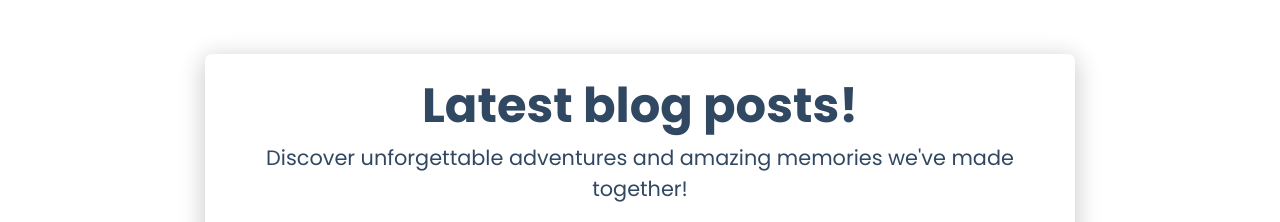
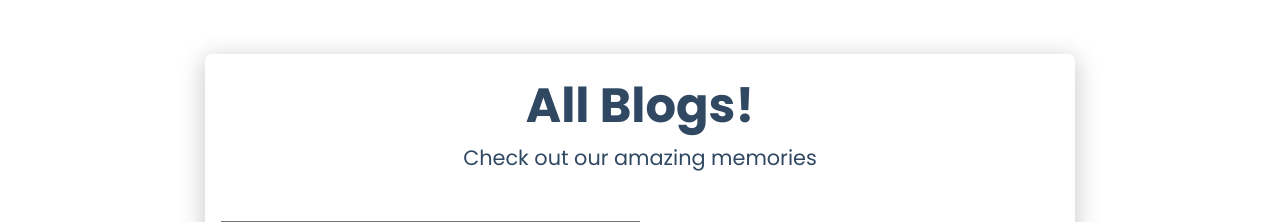
Before and after one commit to eminn-a/Travel-World, a React (Vite) app in the folder client/: page /blogs in a window 1280 px wide. Shown: the part 578-800 px from the top of the page. Built offline with nearby package versions, Linux system fonts and the light colour scheme; grey boxes are pictures that could not be loaded.

Commit message:
Edit destination edit page fixes

```diff
--- a/client/src/components/BlogsCatalog/BlogsCatalog.jsx
+++ b/client/src/components/BlogsCatalog/BlogsCatalog.jsx
@@ -4,11 +4,8 @@ import styles from "./BlogCatalogStyles.module.css";
 const BlogCatalog = ({ data }) => {
   return (
     <div className={styles.trip}>
-      <h1>Latest blog posts!</h1>
-      <p>
-        Discover unforgettable adventures and amazing memories we've made
-        together!
-      </p>
+      <h1>All Blogs!</h1>
+      <p>Check out our amazing memories</p>
       <div className={styles.tripCardContainer}>
         {data.map((x, index) => (
           <SingleBlogCatalog {...x} key={index} count={index} />
--- a/client/src/components/SingleDestination/SingleDestination.jsx
+++ b/client/src/components/SingleDestination/SingleDestination.jsx
@@ -63,6 +63,7 @@ const SingleDestination = (data) => {
             <p>{data.description}</p>
           </div>
           <h3>
+            <h4>Journey Starts:</h4>
             <i className="fa-regular fa-calendar"></i> {formatDate(data.date)}
           </h3>
         </div>
--- a/client/src/data/heroData.js
+++ b/client/src/data/heroData.js
@@ -33,6 +33,12 @@ export const heroData = {
     text: "Let's create ot now!",
     url: "/",
   },
+  editDestination: {
+    img: "https://images.pexels.com/photos/163194/old-retro-antique-vintage-163194.jpeg?auto=compress&cs=tinysrgb&w=1260&h=750&dpr=1",
+    title: "Destination Edit",
+    text: "Change destination information here",
+    url: "/",
+  },
   blog: {
     img: "https://images.pexels.com/photos/185933/pexels-photo-185933.jpeg?auto=compress&cs=tinysrgb&w=1260&h=750&dpr=1",
     title: "Memories in Every Mil",
--- a/client/src/pages/EditDestinationPage.jsx
+++ b/client/src/pages/EditDestinationPage.jsx
@@ -35,7 +35,7 @@ const EditDestinationPage = () => {
 
   return (
     <>
-      <Hero {...heroData.CreateDestination} />
+      <Hero {...heroData.editDestination} />
       <CreateDestination editData={destination} />
     </>
   );
```
